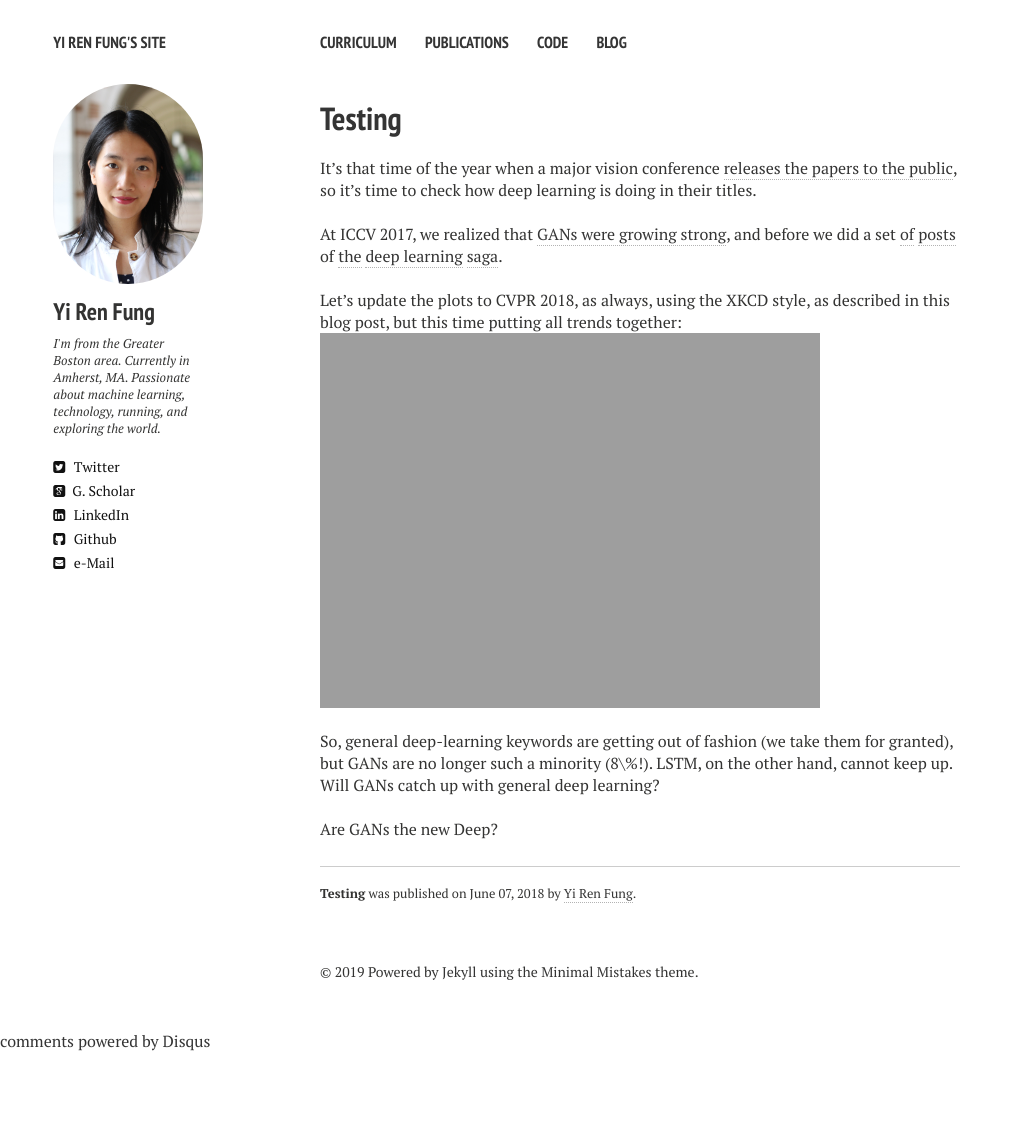
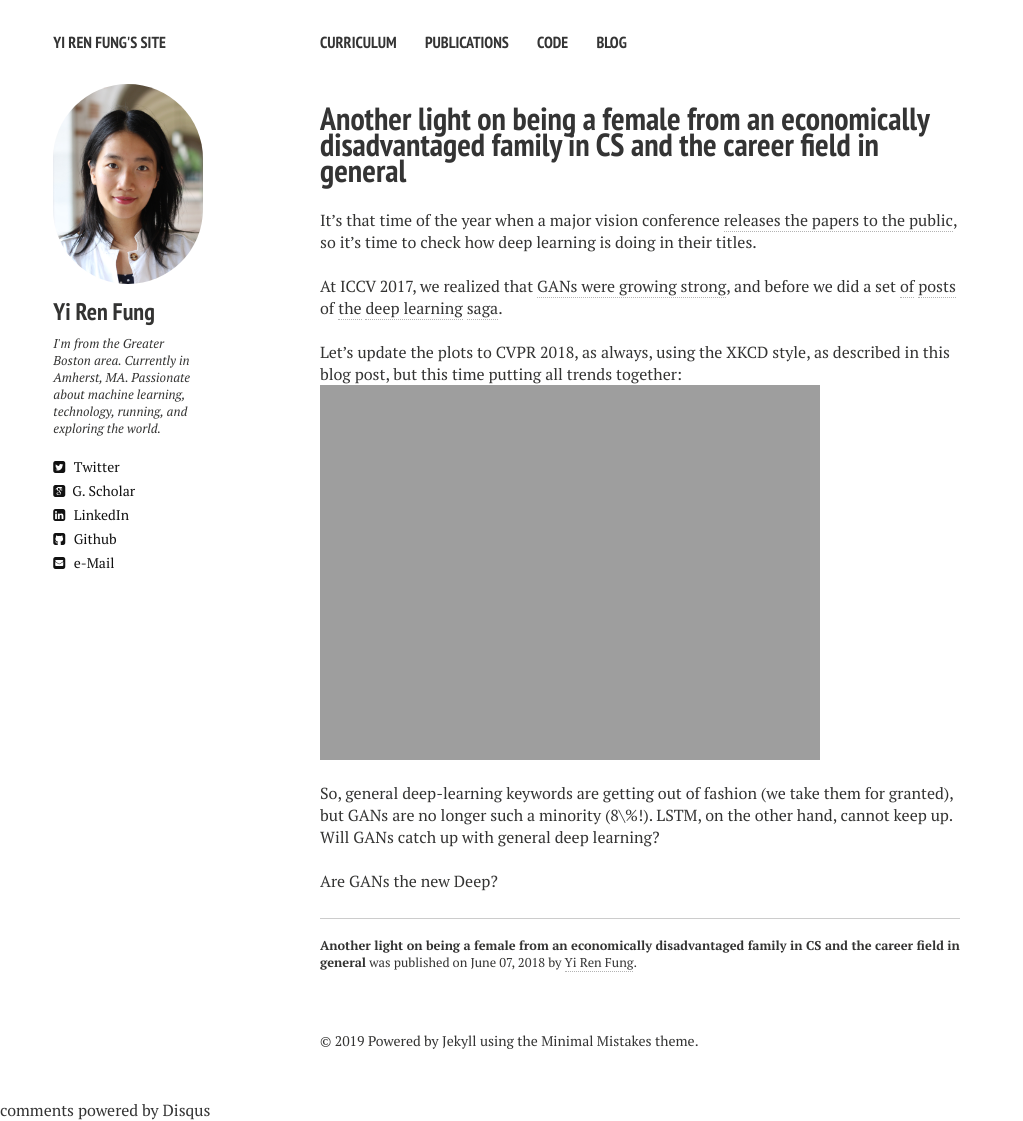
Before and after one commit to yrf1/yrf1.github.io, a Jekyll site: the page built from _posts/2018-06-07-are-gans-the-new-deep.md, in a window 1280 px wide. Shown: the whole page, without its empty margins (0-1023 px from the left). Built offline with Jekyll 4.4.1, drawn with Linux system fonts in a browser that asks for light colours; nearby versions of some CDN libraries; comment, search, counter and statistics services are not loaded; before the commit the page ends 1052 px from its top, so only the background shows below that.

```diff
--- a/_posts/2018-06-07-are-gans-the-new-deep.md
+++ b/_posts/2018-06-07-are-gans-the-new-deep.md
@@ -1,7 +1,7 @@
 ---
 layout: post
-title: "Testing"
-description: "CVPR 2018: Are GANs the new deep?"
+title: "Another light on being a female from an economically disadvantaged family in CS and the career field in general"
+description: "Sharing some of my life experience and thoughts. Might be insightful, or helpful if it resonates with you."
 comments: true
 ---
 
```
